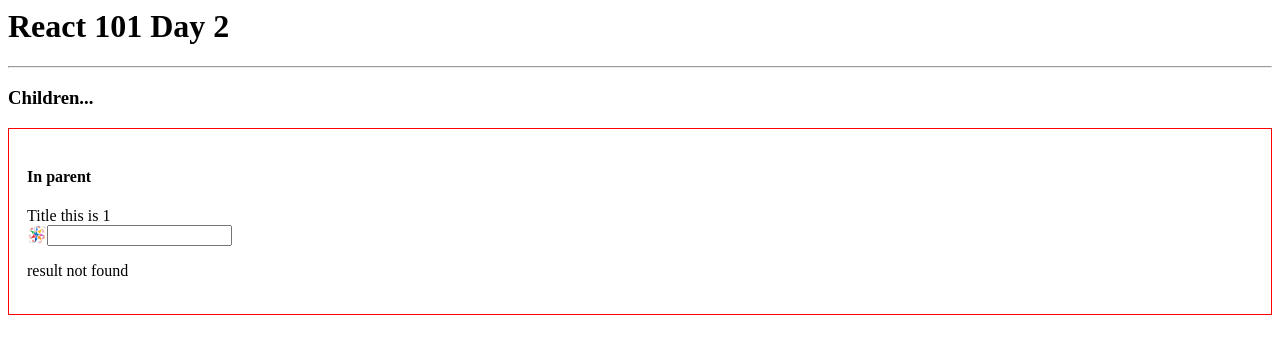
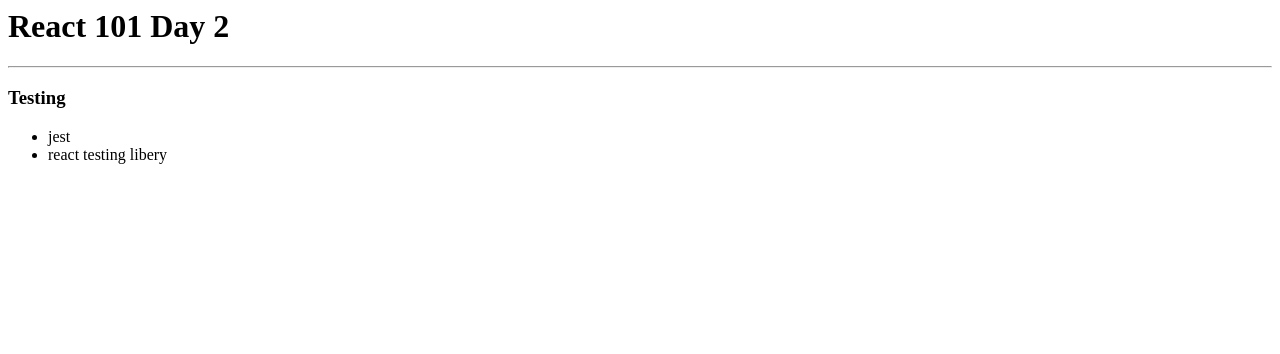
Before and after one commit to k0nji/react-101, a React (Create React App) app: page / in a window 1280 px wide. Before the commit this address had no page. Shown: the top 354 px of the page. Built offline with nearby package versions, Linux system fonts and the light colour scheme.

Commit message:
2 files modified

```diff
--- a/Day2.tsx
+++ b/Day2.tsx
@@ -344,10 +344,14 @@ const Children = () => {
   );
 };
 
-const MyBook = () => {
+const Testing = () => {
   return (
     <div>
-      <h3>my book</h3>
+      <h3>Testing</h3>
+      <ul>
+        <li>jest</li>
+        <li>react testing libery</li>
+      </ul>
     </div>
   );
 };
@@ -382,7 +386,9 @@ const Day2 = () => {
       {/* <hr /> */}
       {/* <CustomerHook /> */}
       {/* <hr /> */}
-      <Children />
+      {/* <Children /> */}
+      {/* <hr /> */}
+      <Testing />
     </div>
   );
 };
--- a/package.json
+++ b/package.json
@@ -3,8 +3,11 @@
   "version": "0.0.0",
   "private": true,
   "dependencies": {
+    "@testing-library/react": "^13.3.0",
     "@types/react": "^18.0.8",
     "@types/react-dom": "^18.0.2",
+    "jest": "^28.1.3",
+    "node-notifier": "^8.0.1 || ^9.0.0 || ^10.0.0",
     "react": "^18.1.0",
     "react-dom": "^18.1.0"
   },
```
